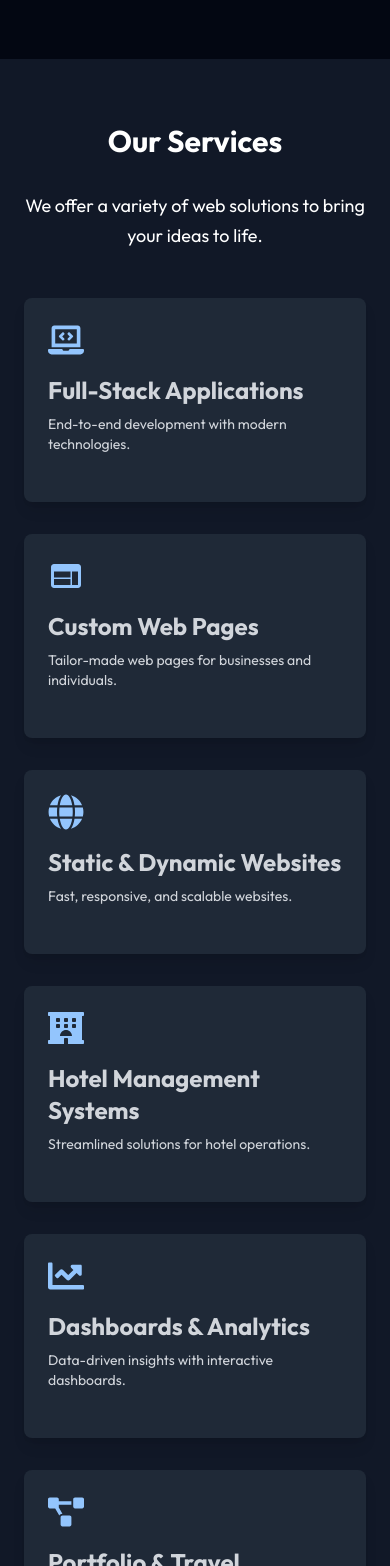
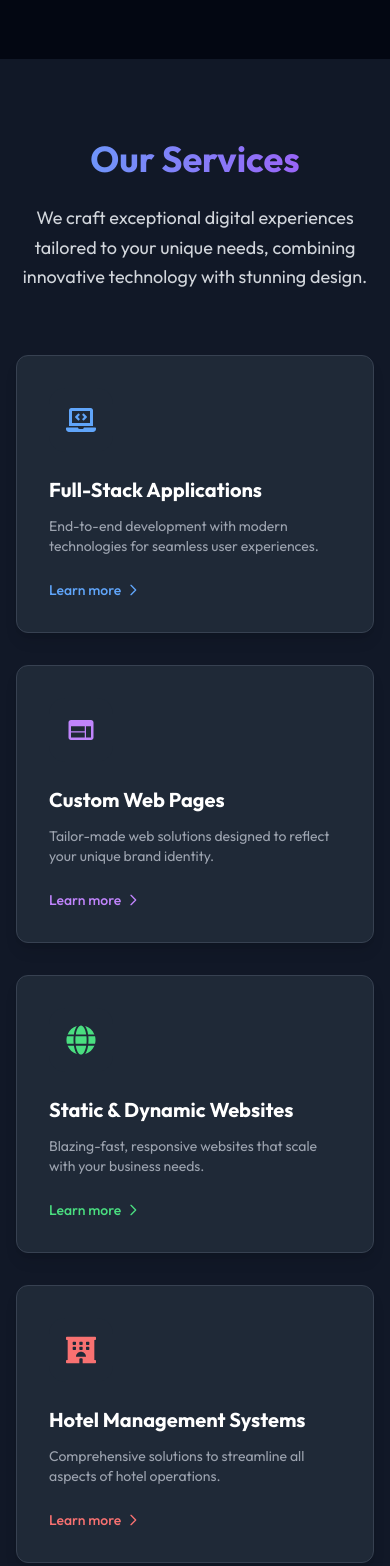
Before and after one commit to CODEMASTER-ABDULLAH-92/Portofolio, a React (Vite) app: page / in a window 390 px wide. Shown: the part 6152-7718 px from the top of the page. Built offline with nearby package versions, Linux system fonts and the light colour scheme.

Commit message:
Adding the servics section

```diff
--- a/src/Component/Nav.jsx
+++ b/src/Component/Nav.jsx
@@ -1,7 +1,8 @@
-import React, { useContext, useState } from "react";
+import React, { useContext, useRef, useState } from "react";
 import { asset } from "../assets/asset";
 import { ContextApi } from "../Context/ContextApi";
-
+import {useGSAP} from "@gsap/react"
+import gsap from "gsap";
 const Nav = () => {
   const [mobileMenuOpen, setMobileMenuOpen] = useState(false);
   const { theme, toggleTheme } = useContext(ContextApi);
@@ -14,6 +15,7 @@ const Nav = () => {
     { id: "contact", label: "Contact" }
   ];
 
+const navRef = useRef();
   return (
     <header
       className={`${
@@ -37,7 +39,6 @@ const Nav = () => {
           >
             Abdullah-dev.
           </a>
-
           {/* Desktop Navigation */}
           <nav className="hidden md:flex items-center space-x-6">
             <ul className="flex space-x-6">
@@ -54,6 +55,7 @@ const Nav = () => {
                 </li>
               ))}
             </ul>
+
 
             <div className="flex items-center space-x-4 ml-4">
               <button
--- a/src/Component/Servies.jsx
+++ b/src/Component/Servies.jsx
@@ -1,86 +1,146 @@
-// import { FaLaptopCode, FaHotel, FaChartLine, FaUserGraduate, FaGlobe, FaProjectDiagram } from 'react-icons/fa';
-// import { MdWeb } from 'react-icons/md';
-
-// const services = [
-//   { icon: <FaLaptopCode />, title: "Full-Stack Applications", desc: "End-to-end development with modern technologies." },
-//   { icon: <MdWeb />, title: "Custom Web Pages", desc: "Tailor-made web pages for businesses and individuals." },
-//   { icon: <FaGlobe />, title: "Static & Dynamic Websites", desc: "Fast, responsive, and scalable websites." },
-//   { icon: <FaHotel />, title: "Hotel Management Systems", desc: "Streamlined solutions for hotel operations." },
-//   { icon: <FaChartLine />, title: "Dashboards & Analytics", desc: "Data-driven insights with interactive dashboards." },
-//   { icon: <FaProjectDiagram />, title: "Portfolio & Travel Websites", desc: "Showcase your work or plan trips efficiently." },
-//   { icon: <FaUserGraduate />, title: "Student Management Systems", desc: "Complete educational platform solutions." },
-//   { icon: <MdWeb />, title: "And Much More!", desc: "Innovative solutions for every digital need." }
-// ];
-
-// export default function ServicesPage() {
-//   return (
-//     <div className="min-h-screen bg-gradient-to-r from-blue-900 to-purple-900 text-white py-16 px-6">
-//       <div className="max-w-7xl mx-auto text-center">
-//         <h2 className="text-4xl font-extrabold mb-6 text-gray-200">Our Services</h2>
-//         <p className="text-lg text-gray-300 mb-12">We offer a variety of web solutions to bring your ideas to life.</p>
-//         <div className="grid md:grid-cols-2 lg:grid-cols-3 gap-8">
-//           {services.map((service, index) => (
-//             <div key={index} className="bg-white bg-opacity-10 p-6 rounded-xl shadow-lg hover:bg-opacity-20 transition-all duration-300">
-//               <div className="text-4xl text-blue-300 mb-4">{service.icon}</div>
-//               <h3 className="text-xl font-semibold text-gray-100">{service.title}</h3>
-//               <p className="text-gray-300 mt-2">{service.desc}</p>
-//             </div>
-//           ))}
-//         </div>
-//       </div>
-//     </div>
-//   );
-// }
-
 import { useContext } from "react";
 import { ContextApi } from "../Context/ContextApi";
 import { FaLaptopCode, FaHotel, FaChartLine, FaUserGraduate, FaGlobe, FaProjectDiagram } from "react-icons/fa";
 import { MdWeb } from "react-icons/md";
 
 const services = [
-  { icon: <FaLaptopCode />, title: "Full-Stack Applications", desc: "End-to-end development with modern technologies." },
-  { icon: <MdWeb />, title: "Custom Web Pages", desc: "Tailor-made web pages for businesses and individuals." },
-  { icon: <FaGlobe />, title: "Static & Dynamic Websites", desc: "Fast, responsive, and scalable websites." },
-  { icon: <FaHotel />, title: "Hotel Management Systems", desc: "Streamlined solutions for hotel operations." },
-  { icon: <FaChartLine />, title: "Dashboards & Analytics", desc: "Data-driven insights with interactive dashboards." },
-  { icon: <FaProjectDiagram />, title: "Portfolio & Travel Websites", desc: "Showcase your work or plan trips efficiently." },
-  { icon: <FaUserGraduate />, title: "Student Management Systems", desc: "Complete educational platform solutions." },
-  { icon: <MdWeb />, title: "And Much More!", desc: "Innovative solutions for every digital need." }
+  {
+    icon: <FaLaptopCode />,
+    title: "Full-Stack Applications",
+    desc: "End-to-end development with modern technologies for seamless user experiences.",
+    color: "text-blue-400"
+  },
+  {
+    icon: <MdWeb />,
+    title: "Custom Web Pages",
+    desc: "Tailor-made web solutions designed to reflect your unique brand identity.",
+    color: "text-purple-400"
+  },
+  {
+    icon: <FaGlobe />,
+    title: "Static & Dynamic Websites",
+    desc: "Blazing-fast, responsive websites that scale with your business needs.",
+    color: "text-green-400"
+  },
+  {
+    icon: <FaHotel />,
+    title: "Hotel Management Systems",
+    desc: "Comprehensive solutions to streamline all aspects of hotel operations.",
+    color: "text-red-400"
+  },
+  {
+    icon: <FaChartLine />,
+    title: "Dashboards & Analytics",
+    desc: "Interactive data visualization tools to drive informed decisions.",
+    color: "text-yellow-400"
+  },
+  {
+    icon: <FaProjectDiagram />,
+    title: "Portfolio & Travel Websites",
+    desc: "Beautiful showcases for your work or personalized travel experiences.",
+    color: "text-pink-400"
+  },
+  {
+    icon: <FaUserGraduate />,
+    title: "Student Management Systems",
+    desc: "Complete educational platforms with advanced administration tools.",
+    color: "text-indigo-400"
+  },
+  {
+    icon: <MdWeb />,
+    title: "And Much More!",
+    desc: "Innovative digital solutions tailored to your specific requirements.",
+    color: "text-teal-400"
+  }
 ];
 
 export default function ServicesPage() {
   const { theme } = useContext(ContextApi);
 
   return (
-    <>
+    <section
+      id="Services"
+      className={`${theme ? "bg-[--dark-about-bg]" : "bg-[--light-about-bg]"}
+        py-20 px-4 sm:px-8 md:px-12 lg:px-16 xl:px-24 transition-colors duration-300`}
+    >
+      <div className="max-w-7xl mx-auto">
+        {/* Header Section */}
+        <div className="text-center mb-16">
+          <h2 className="text-4xl md:text-5xl font-bold mb-6 bg-clip-text text-transparent
+            bg-gradient-to-r from-blue-400 to-purple-500">
+            Our Services
+          </h2>
+          <p className={`text-lg md:text-xl max-w-3xl mx-auto leading-relaxed
+            ${theme ? "text-gray-300" : "text-gray-600"}`}>
+            We craft exceptional digital experiences tailored to your unique needs,
+            combining innovative technology with stunning design.
+          </p>
+        </div>
 
-    <div
-      id="Services"
-      className={`${theme ? "bg-[--dark-about-bg] text-[white]"  : "bg-[--ligth-about-bg] text-black"}  py-16 px-6 md:px-16 flex flex-col items-center`}
-        >
-      <h2 className="text-3xl md:text-4xl font-bold mb-8 text-center">Our Services</h2>
-      <p className="text-lg md:text-xl mb-12 text-center max-w-2xl leading-relaxed">
-        We offer a variety of web solutions to bring your ideas to life.
-      </p>
-
-      <div className="grid grid-cols-1 sm:grid-cols-2 lg:grid-cols-3 gap-8 w-full max-w-6xl">
+        {/* Services Grid */}
+        <div className="grid grid-cols-1 sm:grid-cols-2 lg:grid-cols-4 gap-8">
           {services.map((service, index) => (
             <div
               key={index}
-            className={`shadow-lg rounded-lg p-6 flex flex-col justify-between transition-transform transform hover:scale-105 ${
-                theme
-                ? "bg-[--dark-card-bg] text-[--dark-text]"
-                : "bg-[--light-card-bg] text-[--light-text]"
-            }`}
+              className={`relative overflow-hidden rounded-xl p-8 transition-all duration-500
+                ${theme ? "bg-[--dark-card-bg] border-gray-700" : "bg-white border-gray-200"}
+                border hover:border-transparent shadow-lg hover:shadow-xl group`}
             >
-            <div className="text-4xl mb-4 text-blue-300">{service.icon}</div>
-            <h3 className="text-2xl font-bold mb-2 hover:text-[#F53E32]">{service.title}</h3>
-            <p className="mb-6 text-sm sm:text-base">{service.desc}</p>
+              {/* Gradient Border Effect */}
+              <div className={`absolute inset-0 bg-gradient-to-br opacity-0 group-hover:opacity-100
+                transition-opacity duration-500 rounded-xl
+                ${index % 2 === 0 ? "from-blue-500 to-purple-600" : "from-amber-500 to-pink-500"}`}></div>
+
+              <div className="relative z-10 h-full flex flex-col">
+                {/* Icon with animated background */}
+                <div className={`w-16 h-16 rounded-2xl mb-6 flex items-center justify-center
+                  ${service.color} ${theme ? "bg-gray-800" : "bg-gray-100"}
+                  text-3xl group-hover:scale-110 transition-transform duration-300`}>
+                  {service.icon}
+                </div>
+
+                <h3 className={`text-xl font-bold mb-3 group-hover:text-white transition-colors duration-300
+                  ${theme ? "text-white" : "text-gray-800"}`}>
+                  {service.title}
+                </h3>
+
+                <p className={`text-sm md:text-base mb-6 group-hover:text-gray-200 transition-colors duration-300
+                  ${theme ? "text-gray-400" : "text-gray-600"}`}>
+                  {service.desc}
+                </p>
+
+                {/* Learn More Link */}
+                <div className="mt-auto">
+                  <span className={`text-sm font-medium ${service.color} flex items-center
+                    group-hover:translate-x-2 transition-transform duration-300`}>
+                    Learn more
+                    <svg className="w-4 h-4 ml-1" fill="none" stroke="currentColor" viewBox="0 0 24 24">
+                      <path strokeLinecap="round" strokeLinejoin="round" strokeWidth={2} d="M9 5l7 7-7 7" />
+                    </svg>
+                  </span>
+                </div>
+              </div>
             </div>
           ))}
         </div>
+
+        {/* CTA Section */}
+        <div className={`mt-20 text-center p-8 rounded-2xl
+          ${theme ? "bg-gray-800" : "bg-gray-50"} max-w-4xl mx-auto`}>
+          <h3 className="text-2xl md:text-3xl font-bold mb-4">
+            Ready to bring your project to life?
+          </h3>
+          <p className={`text-lg mb-6 max-w-2xl mx-auto
+            ${theme ? "text-gray-400" : "text-gray-600"}`}>
+            Let's discuss how we can create something amazing together.
+          </p>
+          <button className={`px-8 py-3 rounded-lg font-medium transition-all duration-300
+            ${theme ? "bg-blue-600 hover:bg-blue-700" : "bg-blue-500 hover:bg-blue-600"}
+            text-white shadow-lg hover:shadow-xl transform hover:-translate-y-1`}>
+            Get Started Now
+          </button>
         </div>
-
-        </>
+      </div>
+    </section>
   );
 }
```
Lines whose indentation alone changed are shown as unchanged.
